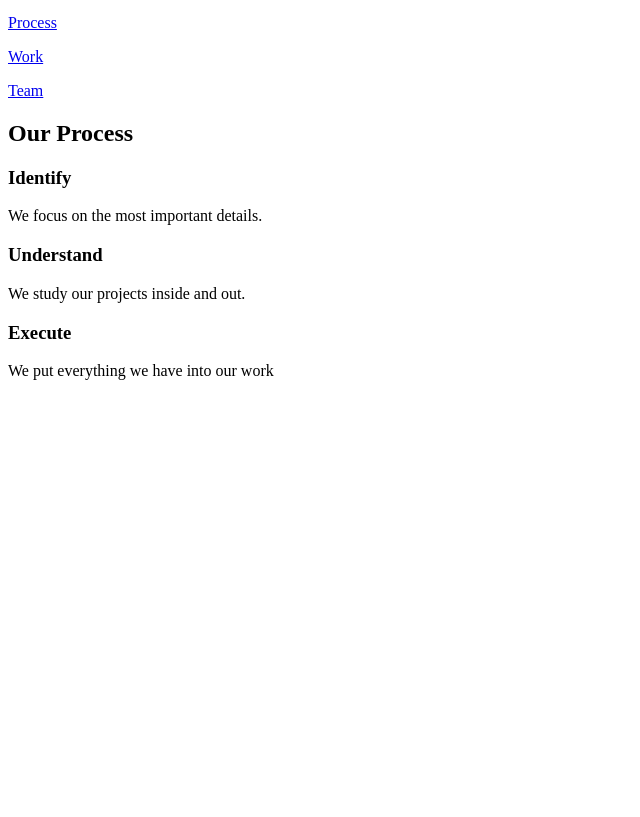
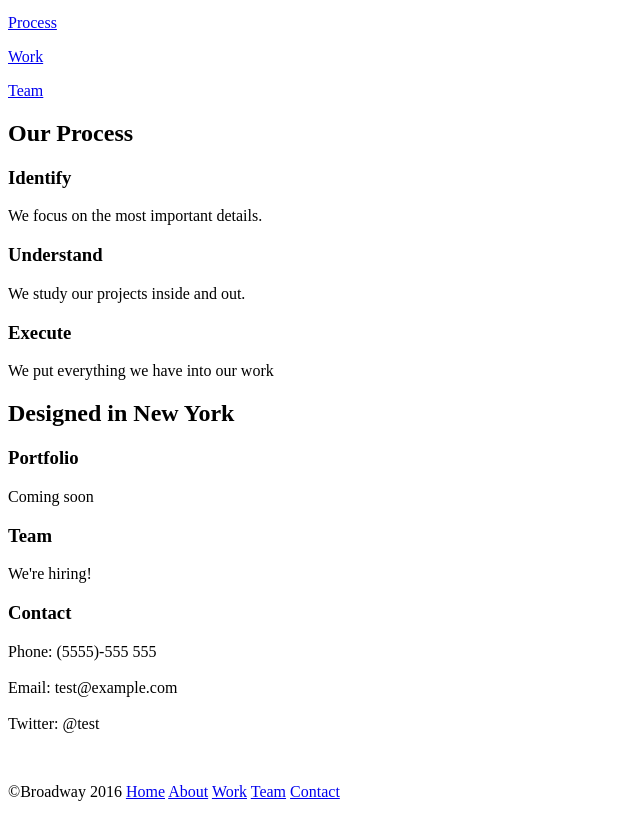
Before and after one commit to zoelangley92/Broadway, a plain HTML site: page index.html in a window 1280 px wide. Shown: the part 100-917 px from the top of the page, without its empty margins (0-640 px from the left). Before the commit the page ends 800 px from the top, so only its background shows below. Drawn offline with Linux system fonts and the light colour scheme.

Commit message:
basic html done

```diff
--- a/index.html
+++ b/index.html
@@ -16,5 +16,25 @@
 	<p>We study our projects inside and out.</p>
 	<h3>Execute</h3>
 	<p>We put everything we have into our work</p>
+	<h2>Designed in New York</h2>
+	<h3>Portfolio</h3>
+	<p>Coming soon</p>
+	<h3>Team</h3>
+	<p>We're hiring!</p>
+	<h3>Contact</h3>
+	<p>Phone: (5555)-555 555
+	<br>
+	<br>
+	Email: test@example.com
+	<br>
+	<br>
+	Twitter: @test</p>
+	<br>
+	<p>&copy;Broadway 2016
+	<a href="#">Home</a>
+	<a href="#">About</a>
+	<a href="#">Work</a>
+	<a href="#">Team</a>
+	<a href="#">Contact</a></p>
 </body>
 </html>
```
